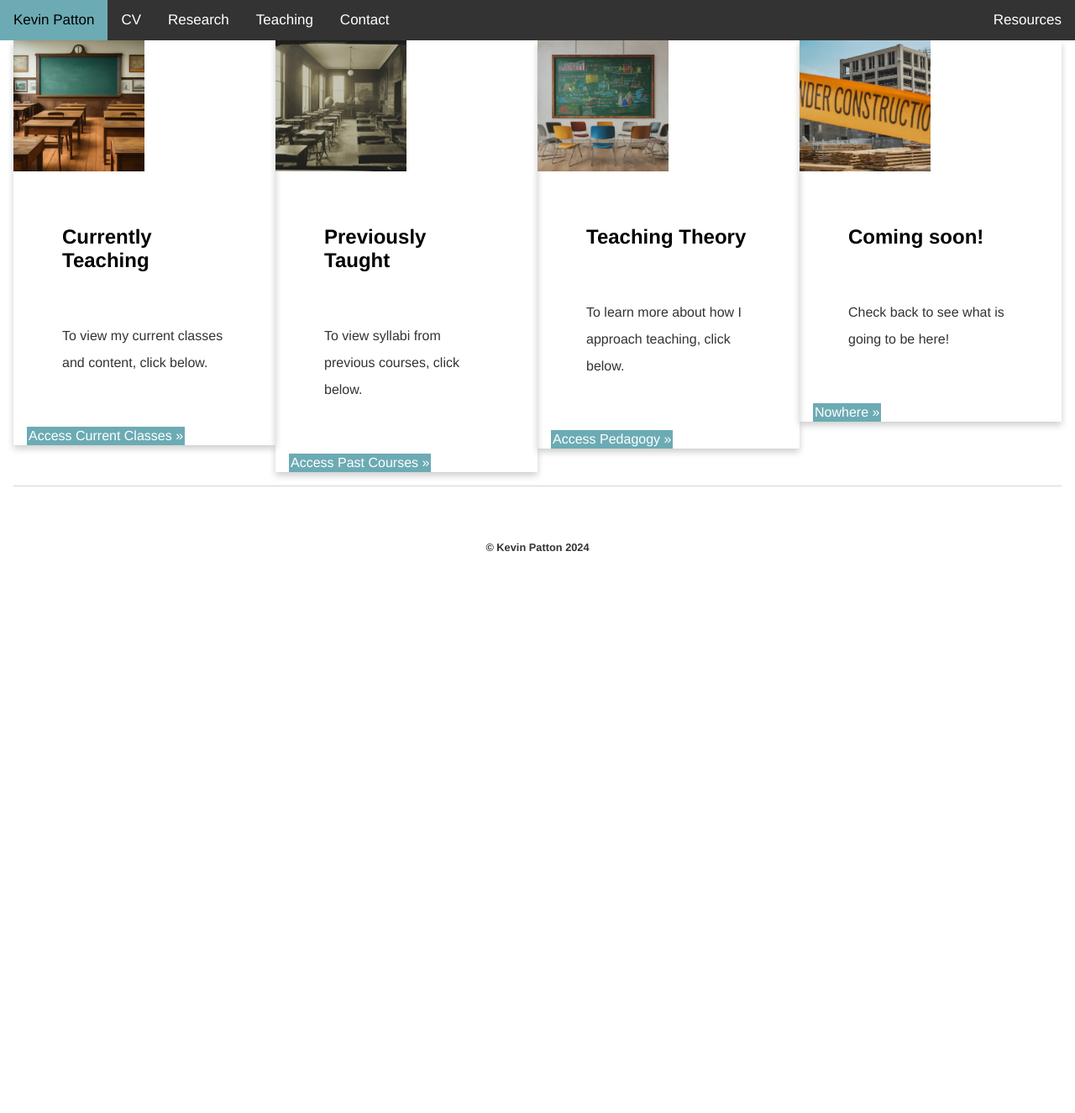
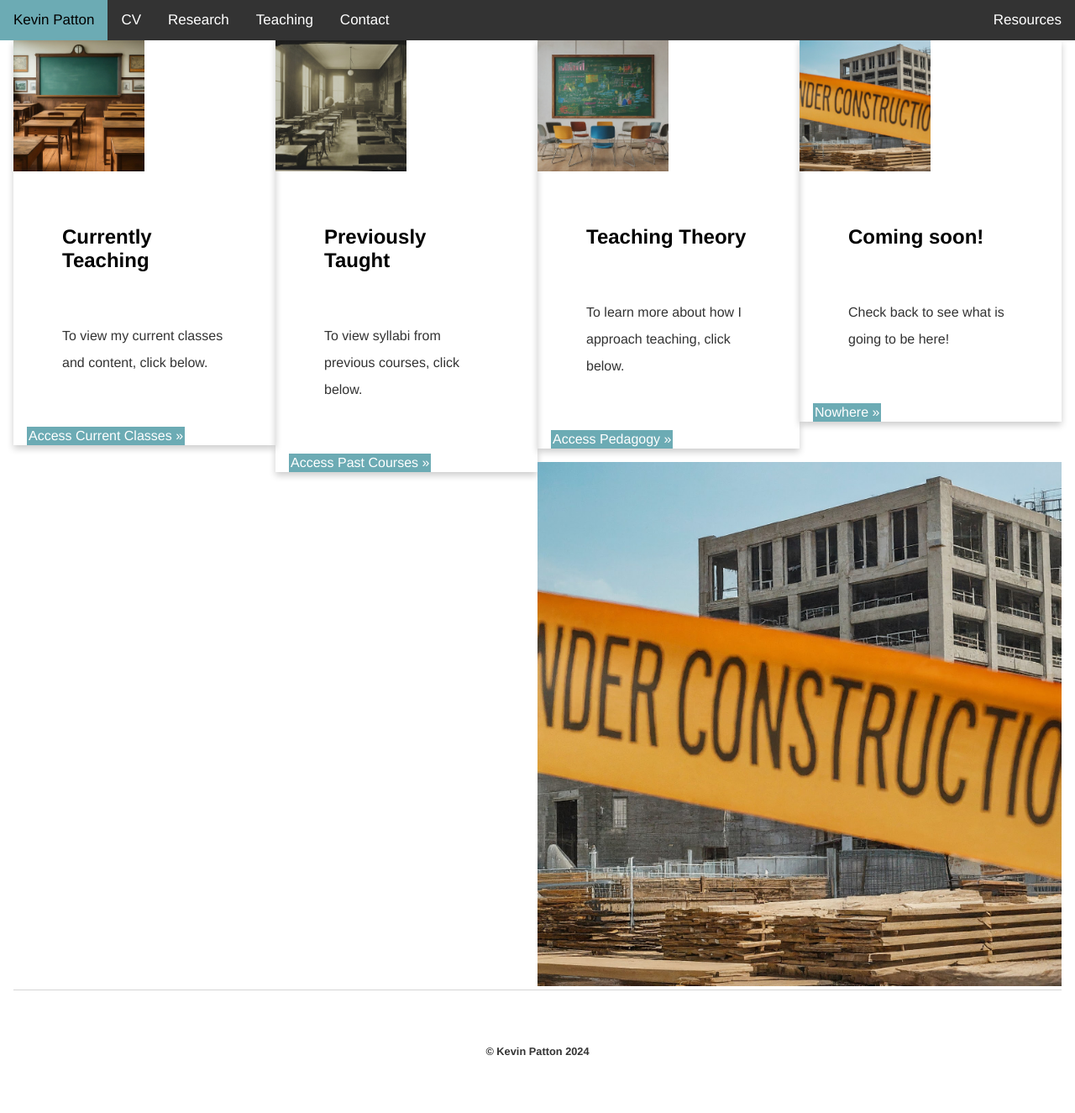
Before and after one commit to kevinjpatton/kevinjpatton.github.io, a Jekyll site: the page built from teaching/index.html, in a window 1280 px wide. Shown: the whole page at 84% size. Built offline with Jekyll 4.4.1, drawn with Linux system fonts in a browser that asks for light colours; Markdown is read by kramdown in place of the engine named in the settings; before the commit the page ends 900 px from its top, so only the background shows below that.

Commit message:
Update index.html

```diff
--- a/teaching/index.html
+++ b/teaching/index.html
@@ -49,3 +49,4 @@ title: Teaching - Kevin Patton
       </div>
     </div>
   </div>
+ <img src="/teaching/Under_Construction.jpg" alt="Under Construction" style="width:50%">
```
